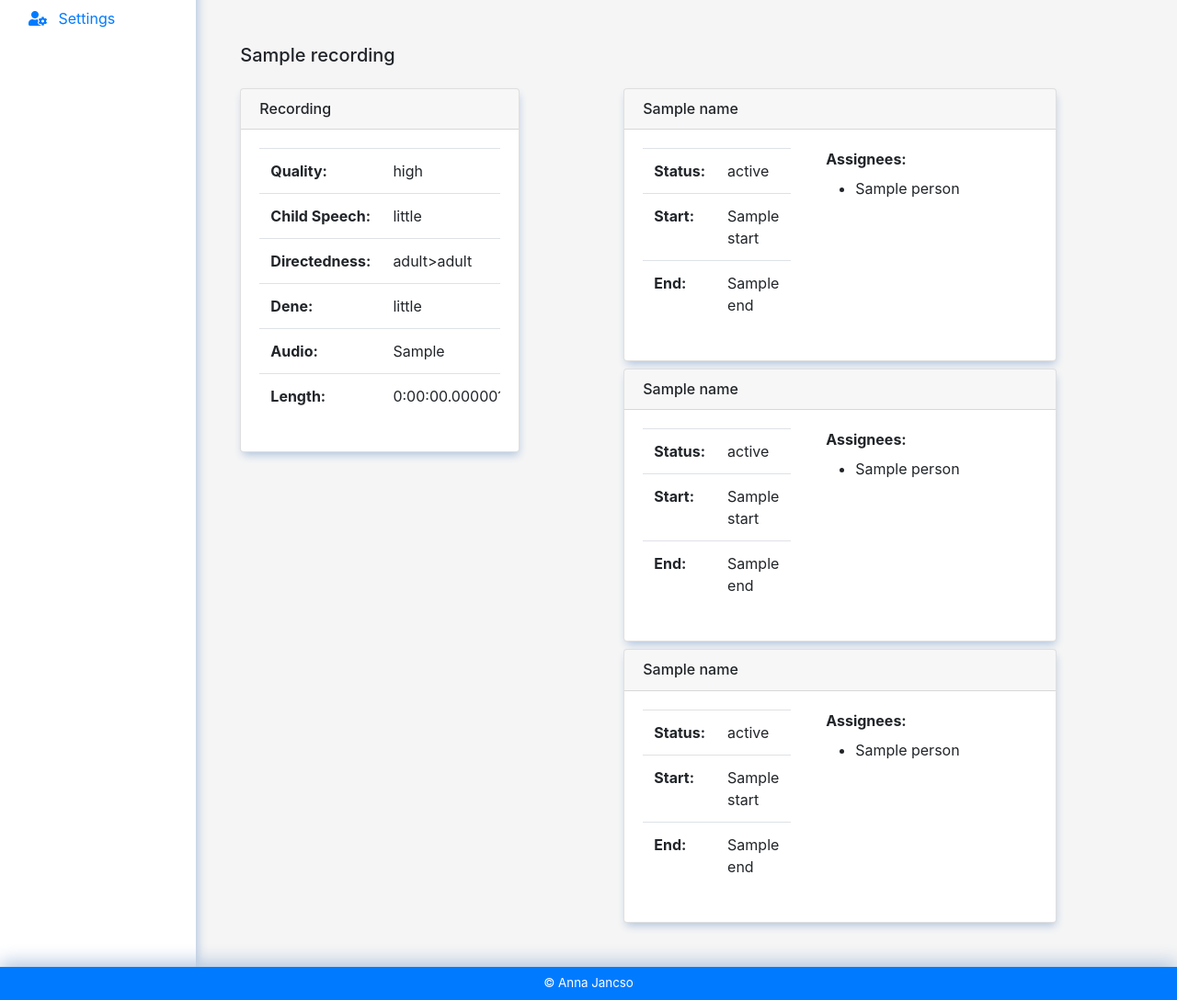
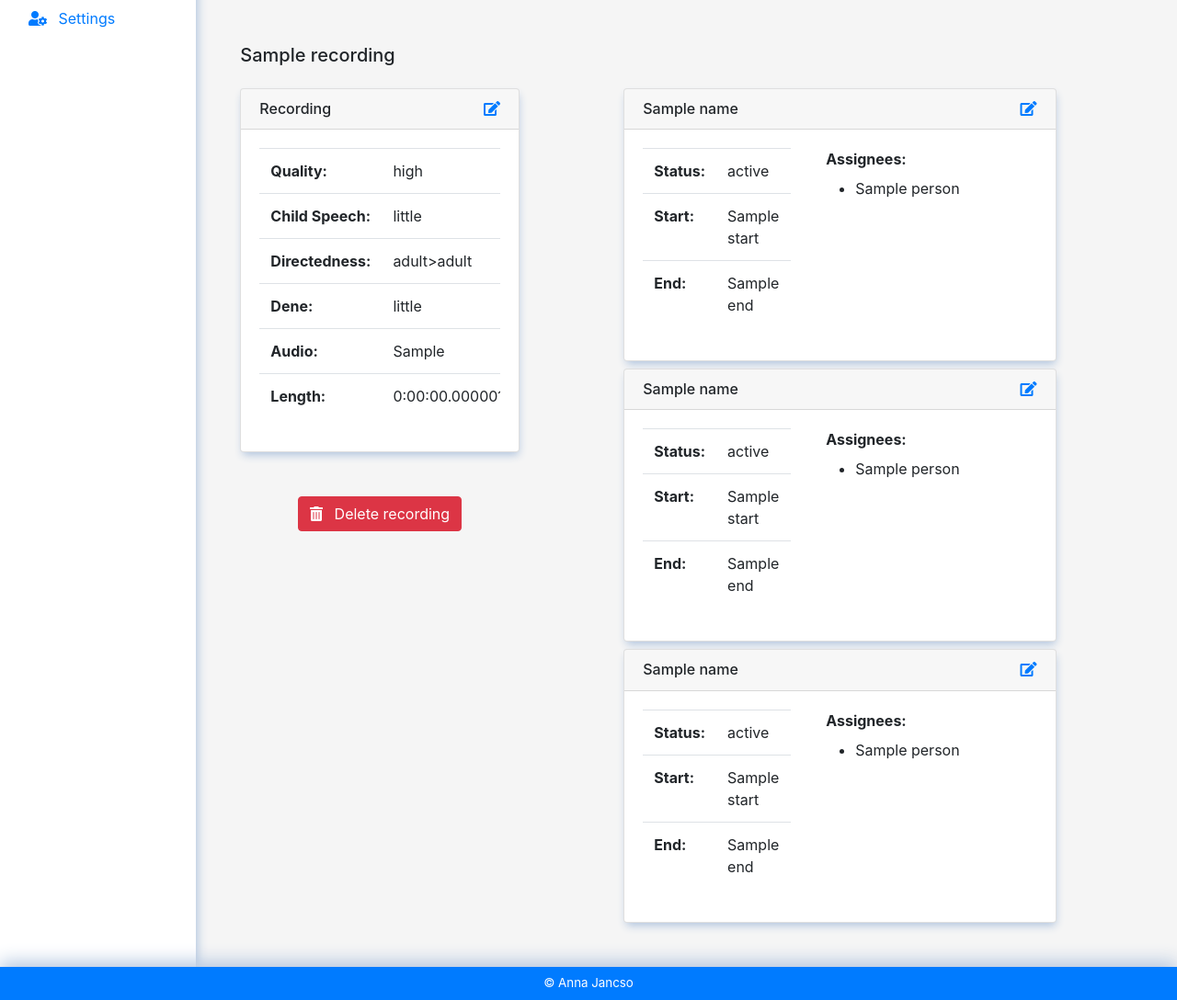
Before and after one commit to Jancso/corpus-manager, a Django app: template workflow/templates/workflow/rec-detail.html in a window 1280 px wide. Shown: the part 152-1240 px from the top of the page at 92% size. Run offline with Django 3.2, Linux system fonts and the light colour scheme; tables that the repository leaves empty hold one stand-in row (values such as "Sample post"); the template is opened without the code that fills it: values that come from a table or form of the project are taken from there, most other values are stand-ins (such as "Sample title", 1, 10 or a date in 2020); some libraries are stand-ins or nearby versions.

Commit message:
Add delete and edit buttons

```diff
--- a/workflow/templates/workflow/rec-card.html
+++ b/workflow/templates/workflow/rec-card.html
@@ -1,5 +1,8 @@
 <div class="card">
-    <h6 class="card-header">Recording</h6>
+    <h6 class="card-header">
+        Recording
+        <a class="float-right" href="#"><i class="fas fa-edit"></i></a>
+    </h6>
 
     <div class="card-body">
         <table class="table table-hover table-responsive">
--- a/workflow/templates/workflow/rec-detail.html
+++ b/workflow/templates/workflow/rec-detail.html
@@ -9,9 +9,17 @@
 
     <div class="row">
 
-
-        <div class="col-md-4 mb-2">
-            {% include 'workflow/rec-card.html' %}
+        <div class="col-md-4">
+            <div class="row mb-5">
+                <div class="col-12">
+                    {% include 'workflow/rec-card.html' %}
+                </div>
+            </div>
+            <div class="row">
+                <div class="col-12 mb-5 d-flex justify-content-center">
+                    {% include 'workflow/rec_delete_button.html' %}
+                </div>
+            </div>
         </div>
 
         <div class="col-md-1"></div>
--- /dev/null
+++ b/workflow/templates/workflow/rec_delete_button.html
@@ -0,0 +1,4 @@
+<a href="#" class="btn btn-danger">
+    <i class="fas fa-trash-alt pr-2"></i>
+    Delete recording
+</a>
--- a/workflow/templates/workflow/task_card.html
+++ b/workflow/templates/workflow/task_card.html
@@ -1,5 +1,8 @@
 <div class="card">
-    <h6 class="card-header">{{ task.name.title }}</h6>
+    <h6 class="card-header">
+        {{ task.name.title }}
+        <a class="float-right" href="#"><i class="fas fa-edit"></i></a>
+    </h6>
 
     <div class="card-body">
 
```
